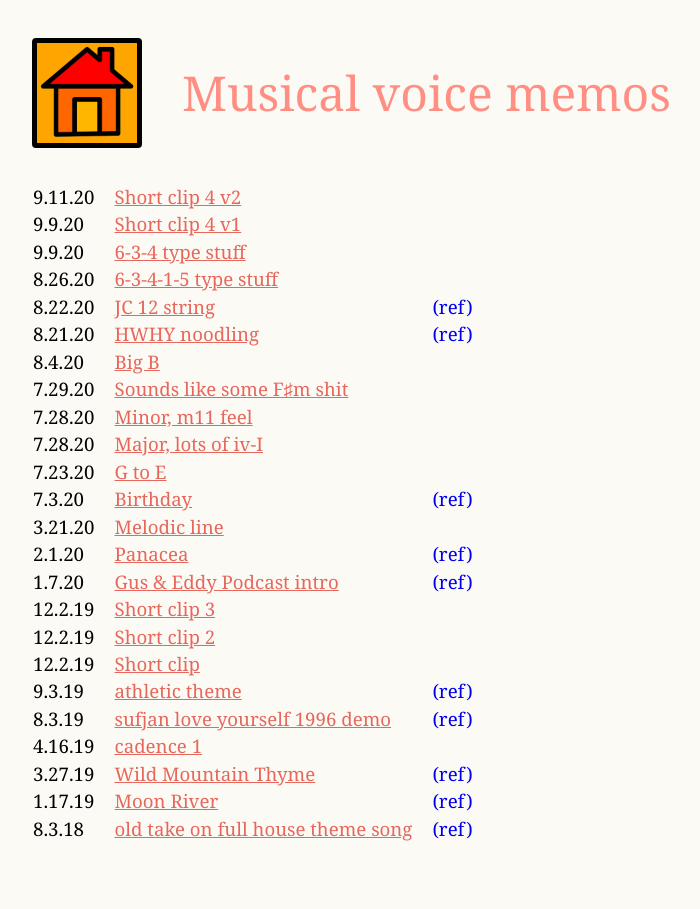
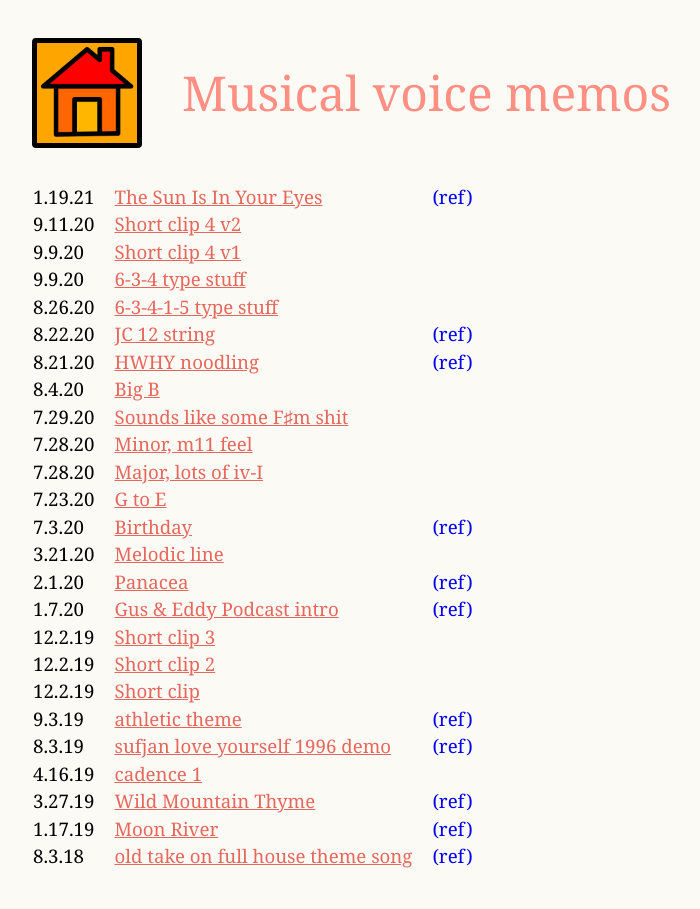
Before and after one commit to russotiro/russotiro.github.io, a Jekyll site: the page built from mvm/mvm.html, in a window 1280 px wide. Shown: the whole page, without its empty margins (6-706 px from the left). Built offline with Jekyll 4.4.1, drawn with Linux system fonts in a browser that asks for light colours.

Commit message:
added 1 song

```diff
--- a/_data/mvm-table.yml
+++ b/_data/mvm-table.yml
@@ -1,4 +1,9 @@
 ---
+  - date: 1.19.21
+    title: The Sun Is In Your Eyes
+    path: The Sun Is In Your Eyes.m4a
+    ref: https://youtu.be/heCOx4TDo0I
+
   - date: 9.11.20
     title: Short clip 4 v2
     path: Short clip 4 v2.m4a
```
Also changed, not shown: 1 other file.
